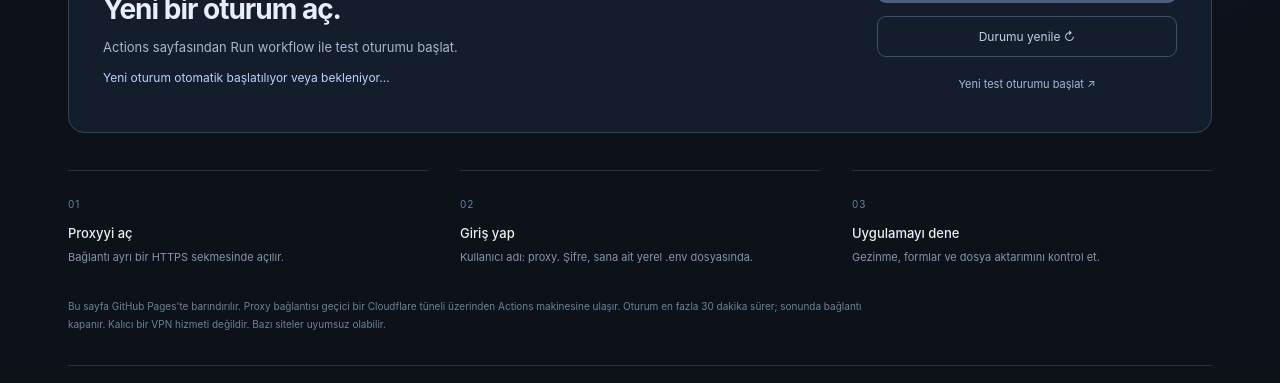
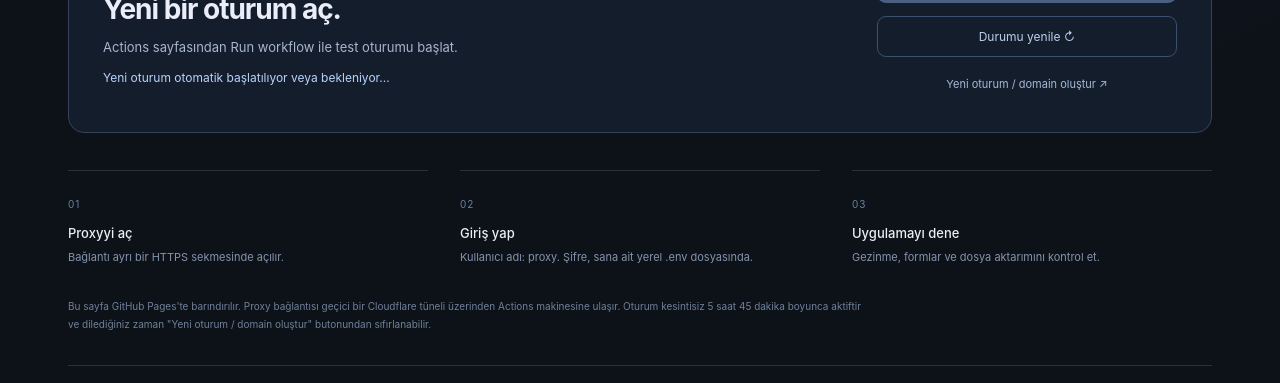
Before and after one commit to IOUWDIHYUWDAIHGAWDYUGAWDUYAWGYGWDYWYDWA/github-proxy, a website: page portal/index.html in a window 1280 px wide. Shown: the part 557-940 px from the top of the page. Drawn offline with Linux system fonts and the light colour scheme; files that its build step writes are made by us from their sources; no server answers.

Commit message:
feat: extend preview duration to 5h45m and support custom recreate duration

```diff
--- a/portal/index.html
+++ b/portal/index.html
@@ -13,10 +13,10 @@
     <section class="welcome"><div class="eyebrow"><span></span> GELİŞTİRME ÖNİZLEMESİ</div><h1>Web penceren.<br><span>Şimdi uzakta.</span></h1><p class="intro">Proxy uygulamasını GitHub Actions üzerinde dene.<br>Giriş yap, bir adres yaz ve siteyi proxy içinde aç.</p></section>
     <section class="preview-card">
       <div><span class="small-label" id="session-label">OTURUM DURUMU</span><h2 id="session-title">Bağlantı hazırlanıyor.</h2><p id="session-description">Önizleme bilgileri yükleniyor.</p><p id="expiry" class="expiry"></p></div>
-      <div class="preview-actions"><a id="open-preview" class="primary" aria-disabled="true" target="_blank" rel="noopener noreferrer">Proxyyi aç <span>↗</span></a><button id="refresh" class="refresh">Durumu yenile ↻</button><a id="workflow" class="workflow" target="_blank" rel="noopener noreferrer">Yeni test oturumu başlat ↗</a></div>
+      <div class="preview-actions"><a id="open-preview" class="primary" aria-disabled="true" target="_blank" rel="noopener noreferrer">Proxyyi aç <span>↗</span></a><button id="refresh" class="refresh">Durumu yenile ↻</button><a id="workflow" class="workflow" target="_blank" rel="noopener noreferrer">Yeni oturum / domain oluştur ↗</a></div>
     </section>
     <section class="notes"><div><span>01</span><h3>Proxyyi aç</h3><p>Bağlantı ayrı bir HTTPS sekmesinde açılır.</p></div><div><span>02</span><h3>Giriş yap</h3><p>Kullanıcı adı: proxy. Şifre, sana ait yerel .env dosyasında.</p></div><div><span>03</span><h3>Uygulamayı dene</h3><p>Gezinme, formlar ve dosya aktarımını kontrol et.</p></div></section>
-    <p class="compatibility">Bu sayfa GitHub Pages'te barındırılır. Proxy bağlantısı geçici bir Cloudflare tüneli üzerinden Actions makinesine ulaşır. Oturum en fazla 30 dakika sürer; sonunda bağlantı kapanır. Kalıcı bir VPN hizmeti değildir. Bazı siteler uyumsuz olabilir.</p>
+    <p class="compatibility">Bu sayfa GitHub Pages'te barındırılır. Proxy bağlantısı geçici bir Cloudflare tüneli üzerinden Actions makinesine ulaşır. Oturum kesintisiz 5 saat 45 dakika boyunca aktiftir ve dilediğiniz zaman "Yeni oturum / domain oluştur" butonundan sıfırlanabilir.</p>
   </main>
   <footer><span>github proxy / geliştirme önizlemesi</span><a id="source" target="_blank" rel="noopener noreferrer">Kaynak kod ↗</a></footer>
 </body>
```
Also changed, not shown: .github/workflows/preview.yml.
